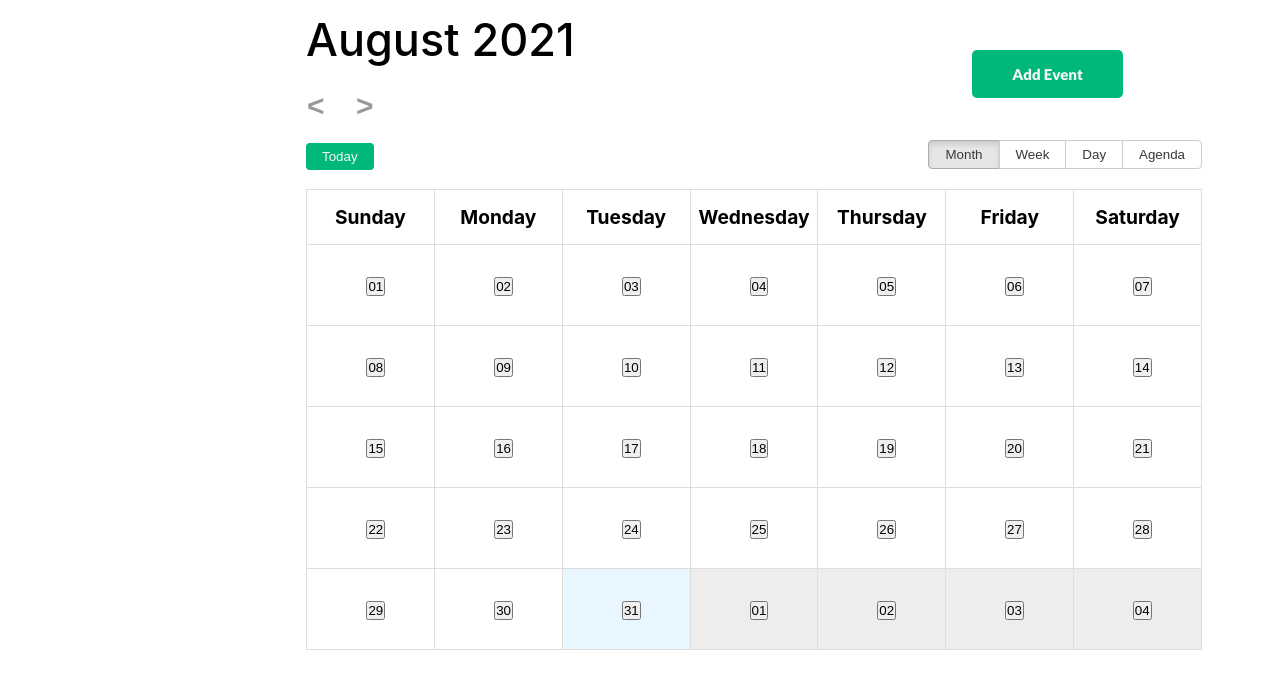
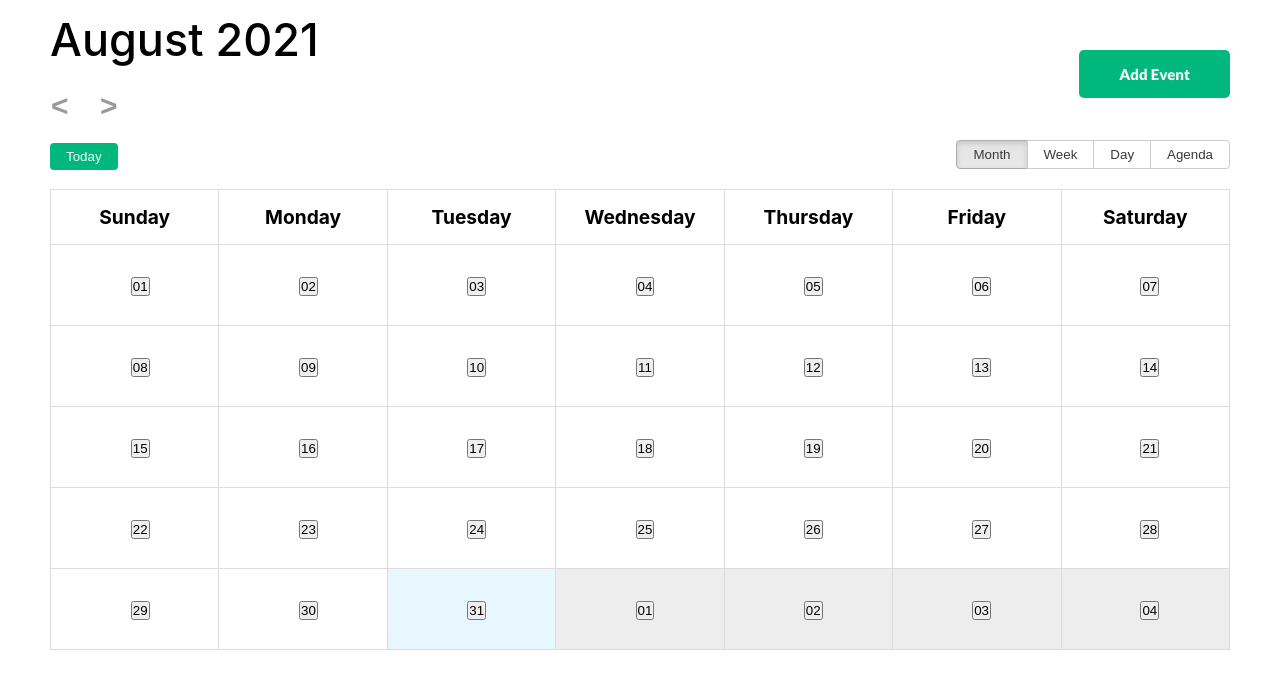
Before and after one commit to zurichat/zc_plugin_company_holiday_calendar, a React (Create React App) app in the folder calendar_frontend/: page / in a window 1280 px wide. Shown: the top 688 px of the page. Built offline with nearby package versions, Linux system fonts and the light colour scheme.

Commit message:
modified event.css

```diff
--- a/calendar_frontend/src/conponents/event.css
+++ b/calendar_frontend/src/conponents/event.css
@@ -3,7 +3,7 @@
 #add-event {
   position: fixed;
   top: 50px;
-  right: 157px;
+  right: 50px;
   color: #f6f6f6;
   background-color: #00b87c;
   border: none;
@@ -16,21 +16,20 @@
   border-radius: 5px;
 }
 
-
 .event-form {
   position: fixed;
-    right: 10px;
-    top: 12px;
-    height: 93%;
-    width: 516px;
+  right: 0;
+  top: 0;
+  height: 100%;
+  width: 425px;
   background-color: #fff;
   z-index: 5;
   border-radius: 3px;
 }
-@media only screen and (max-width: 425px){
- .event-form{
-  width: 100vw;
- }
+@media only screen and (max-width: 425px) {
+  .event-form {
+    width: 100vw;
+  }
 }
 .event-form h2 {
   color: #f6f6f6;
--- a/calendar_frontend/src/index.css
+++ b/calendar_frontend/src/index.css
@@ -1,19 +1,13 @@
 body {
   margin: 0;
-  font-family: -apple-system, BlinkMacSystemFont, "Segoe UI", "Roboto", "Oxygen",
-    "Ubuntu", "Cantarell", "Fira Sans", "Droid Sans", "Helvetica Neue",
+  font-family: -apple-system, BlinkMacSystemFont, 'Segoe UI', 'Roboto', 'Oxygen',
+    'Ubuntu', 'Cantarell', 'Fira Sans', 'Droid Sans', 'Helvetica Neue',
     sans-serif;
   -webkit-font-smoothing: antialiased;
   -moz-osx-font-smoothing: grayscale;
 }
 
 code {
-  font-family: source-code-pro, Menlo, Monaco, Consolas, "Courier New",
+  font-family: source-code-pro, Menlo, Monaco, Consolas, 'Courier New',
     monospace;
 }
-.calendar{
-  width: 70%;
-  position: relative;
-  top: 50%;
-  left: 20%;
-}
```
Also changed, not shown: 1 other file (tests, documents, lock files or other folders).
